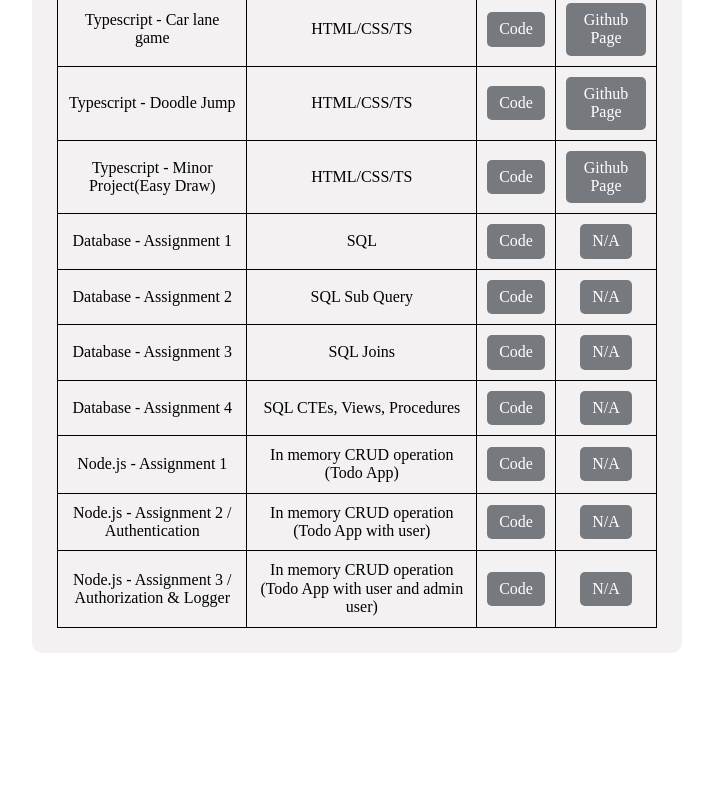
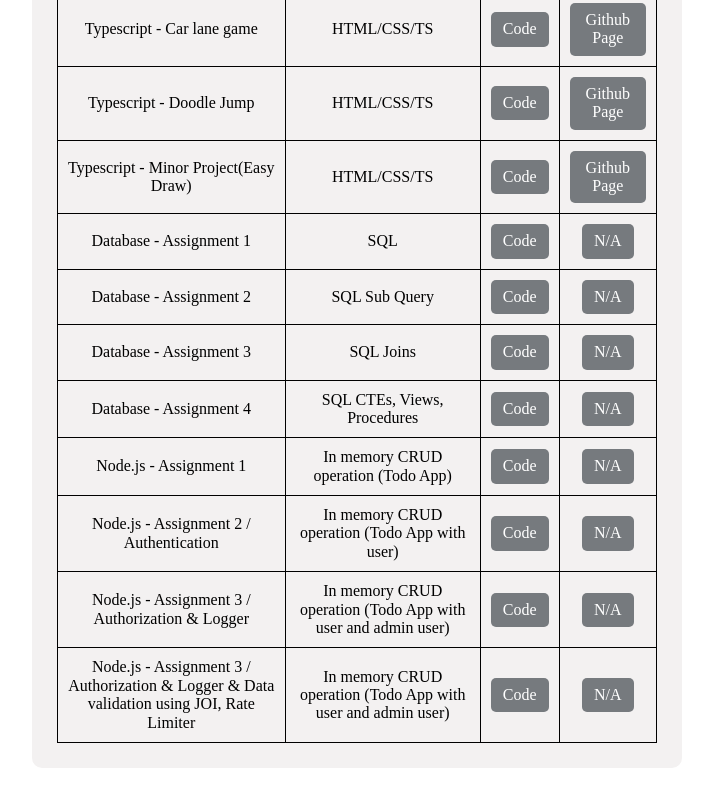
Before and after one commit to boharabirendra/assignment, a plain HTML site: page index.html in a window 1280 px wide. Shown: the part 586-1392 px from the top of the page, without its empty margins (283-996 px from the left). Before the commit the page ends 1279 px from the top, so only its background shows below. Drawn offline with Linux system fonts and the light colour scheme.

Commit message:
Add Node.js Assignment 4

```diff
--- a/index.html
+++ b/index.html
@@ -125,6 +125,12 @@
                     <td><a href="https://github.com/boharabirendra/Todo/tree/assignment3" target="_blank">Code</a></td>
                     <td><a href="#">N/A</a></td>
                 </tr>
+                <tr>
+                    <td>Node.js - Assignment 3 / Authorization & Logger & Data validation using JOI, Rate Limiter</td>
+                    <td>In memory CRUD operation (Todo App with user and admin user)</td>
+                    <td><a href="https://github.com/boharabirendra/Todo/tree/assignment4" target="_blank">Code</a></td>
+                    <td><a href="#">N/A</a></td>
+                </tr>
             </tbody>
         </table>
     </main>
```
